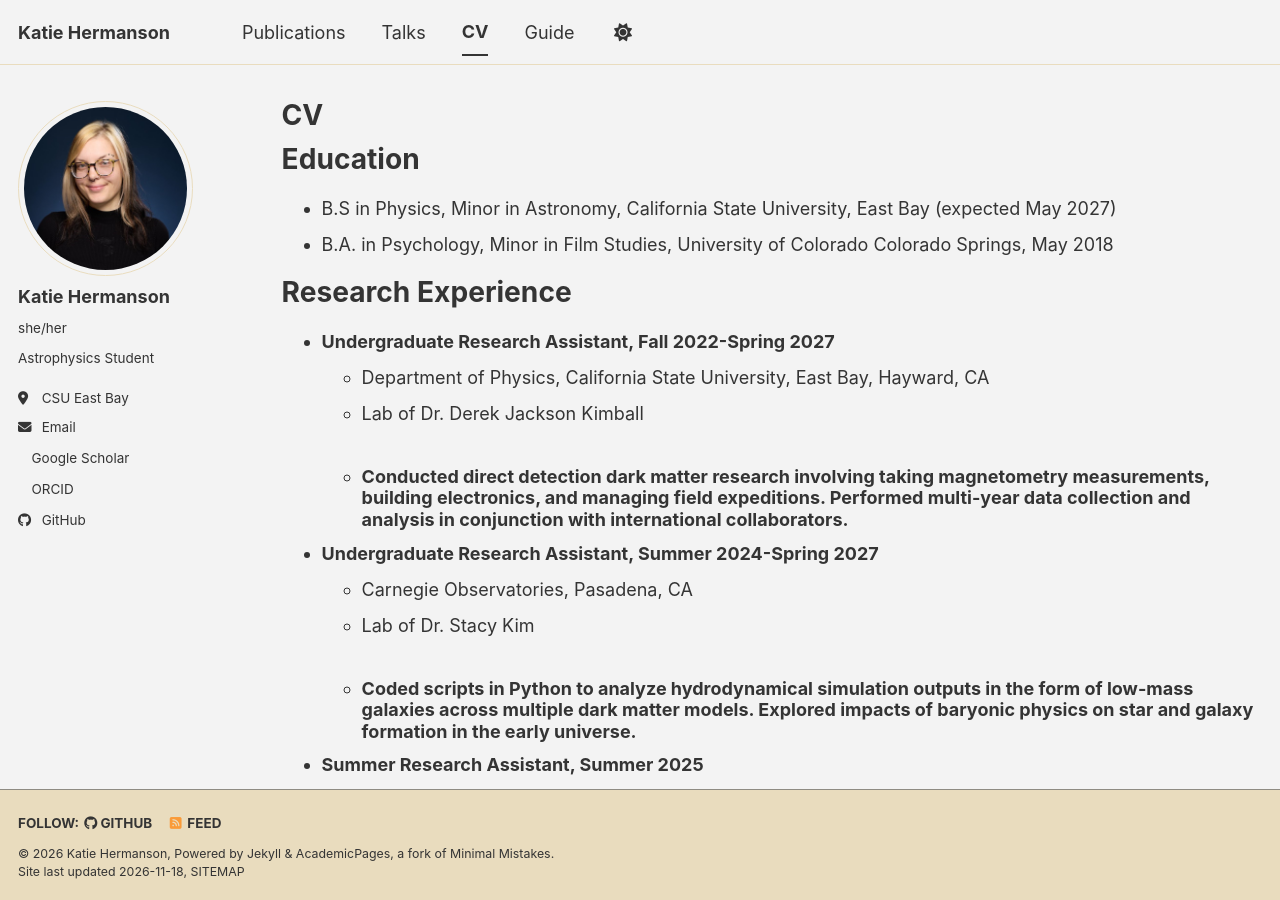
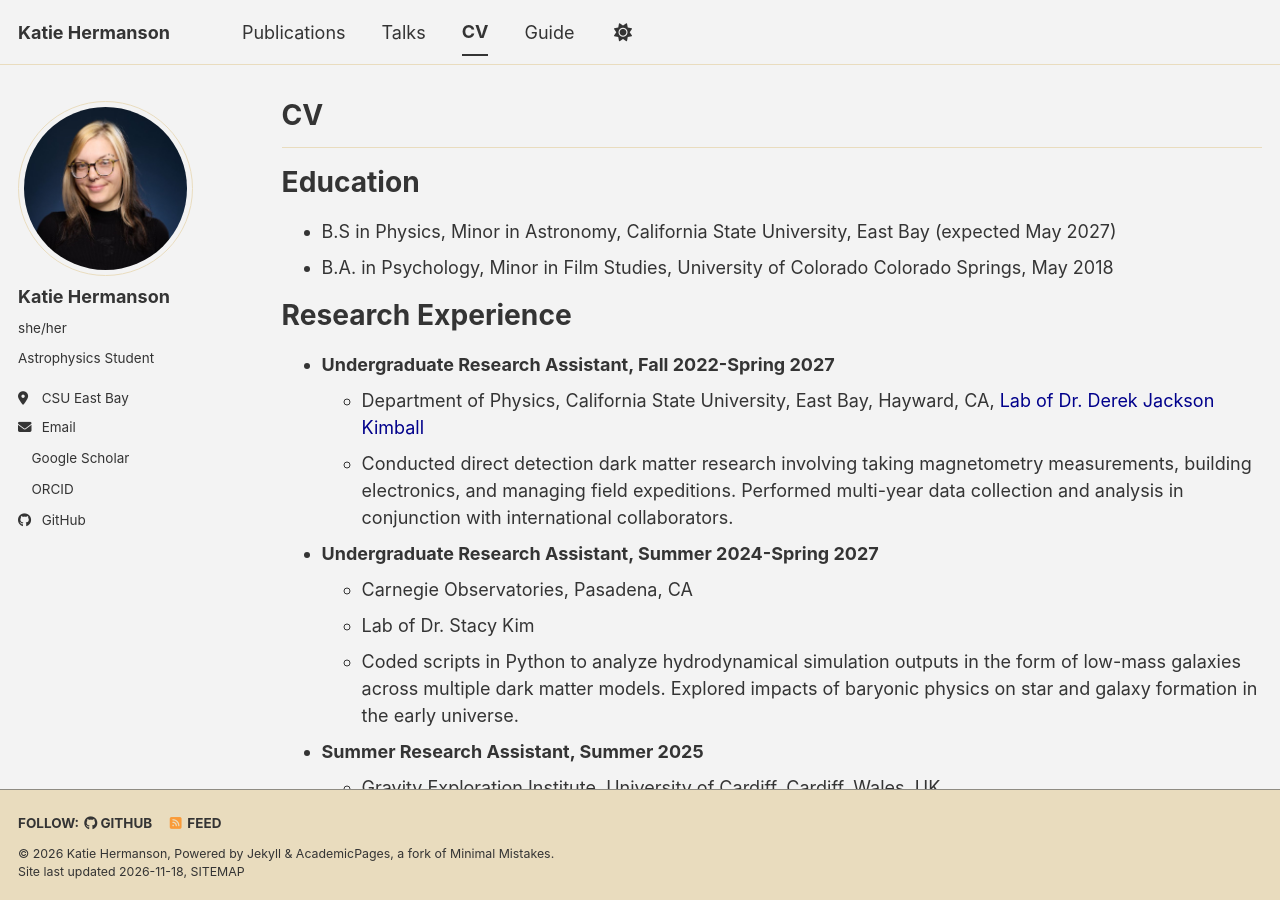
Before and after one commit to katiehermanson/katiehermanson.github.io, a Jekyll site: the page built from _pages/cv.md, in a window 1280 px wide and 900 px high. Built offline with Jekyll 4.4.1, drawn with Linux system fonts in a browser that asks for light colours; a script bundle is joined from its source files by our own code; a style sheet for code colours, icons or effects is not loaded.

Commit message:
Update cv.md

```diff
--- a/_pages/cv.md
+++ b/_pages/cv.md
@@ -9,6 +9,8 @@ redirect_from:
 
 {% include base_path %}
 
+---
+
 Education
 ======
 * B.S in Physics, Minor in Astronomy, California State University, East Bay (expected May 2027)
@@ -17,19 +19,18 @@ Education
 Research Experience
 ======
 * **Undergraduate Research Assistant, Fall 2022-Spring 2027**
-  * Department of Physics, California State University, East Bay, Hayward, CA
-  * Lab of Dr. Derek Jackson Kimball
-  * ### Conducted direct detection dark matter research involving taking magnetometry measurements, building electronics, and managing field expeditions. Performed multi-year data collection and analysis in conjunction with international collaborators. ###
+  * Department of Physics, California State University, East Bay, Hayward, CA, <font color="darkblue">Lab of Dr. Derek Jackson Kimball</font>
+  * Conducted direct detection dark matter research involving taking magnetometry measurements, building electronics, and managing field expeditions. Performed multi-year data collection and analysis in conjunction with international collaborators.
 
 * **Undergraduate Research Assistant, Summer 2024-Spring 2027**
   * Carnegie Observatories, Pasadena, CA
   * Lab of Dr. Stacy Kim
-  * ### Coded scripts in Python to analyze hydrodynamical simulation outputs in the form of low-mass galaxies across multiple dark matter models. Explored impacts of baryonic physics on star and galaxy formation in the early universe. ###
+  * Coded scripts in Python to analyze hydrodynamical simulation outputs in the form of low-mass galaxies across multiple dark matter models. Explored impacts of baryonic physics on star and galaxy formation in the early universe.
 
 * **Summer Research Assistant, Summer 2025**
   * Gravity Exploration Institute, University of Cardiff, Cardiff, Wales, UK
   * Lab of Dr. Fabio Antonini
-  * ### Contributed to the next generation of gravitational wave detectors by modelling spin-induced precession of binary black hole systems. Performed statistical parameter estimation of gravitational wave signals using a two-harmonic approximation method. ###
+  * Contributed to the next generation of gravitational wave detectors by modelling spin-induced precession of binary black hole systems. Performed statistical parameter estimation of gravitational wave signals using a two-harmonic approximation method.
 
 Teaching and Mentoring Experience
 ======
```
